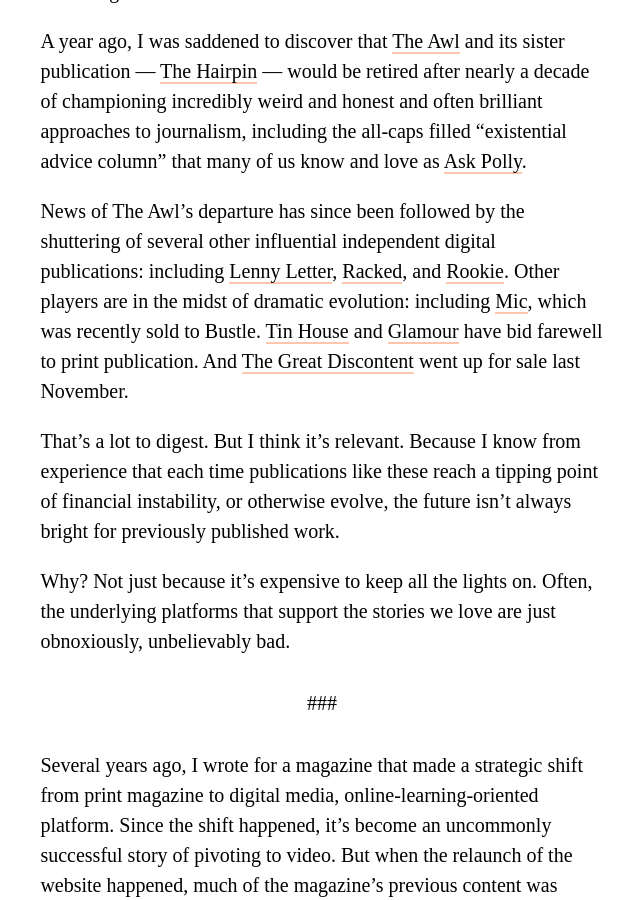
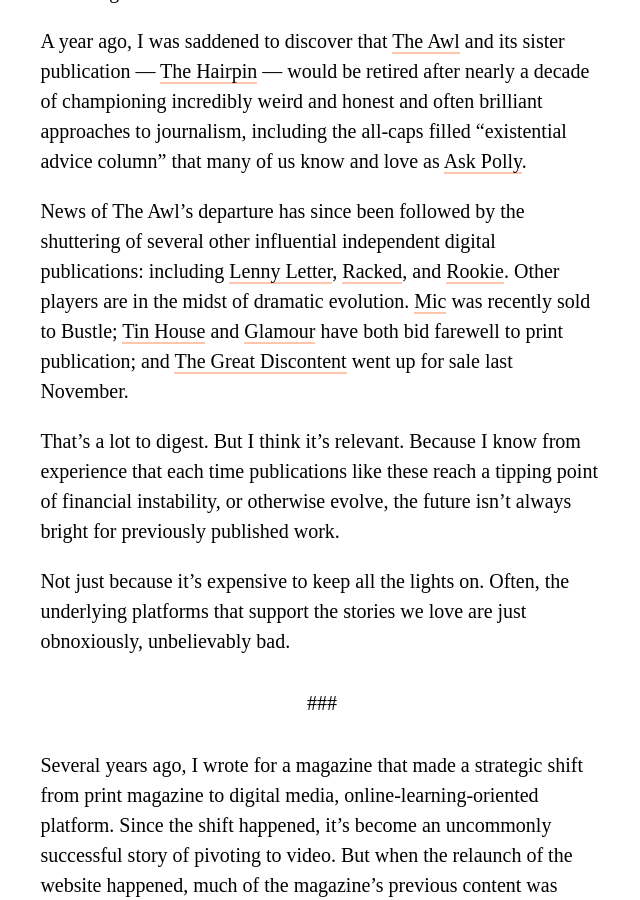
Before and after one commit to tinykite/tinykite.github.io, a Jekyll site: the page built from _posts/2019-01-12-rethinking-publishing.md, in a window 1280 px wide and 900 px high, scrolled down 792 px. Shown: the whole window, without its empty margins (318-958 px from the left). Built offline with Jekyll 4.4.1, drawn with Linux system fonts in a browser that asks for light colours; some web fonts are replaced.

Commit message:
content: reword paragraph

```diff
--- a/_posts/2019-01-12-rethinking-publishing.md
+++ b/_posts/2019-01-12-rethinking-publishing.md
@@ -11,11 +11,11 @@
 
 A year ago, I was saddened to discover that [The Awl](https://www.newyorker.com/culture/cultural-comment/the-end-of-the-awl-and-the-vanishing-of-freedom-and-fun-from-the-internet) and its sister publication — [The Hairpin](https://www.thehairpin.com/) — would be retired after nearly a decade of championing incredibly weird and honest and often brilliant approaches to journalism, including the all-caps filled “existential advice column” that many of us know and love as [Ask Polly](http://nymag.com/tags/ask-polly/).
 
-News of The Awl’s departure has since been followed by the shuttering of several other influential independent digital publications: including [Lenny Letter](https://www.adweek.com/digital/after-almost-4-years-lenny-letter-shuts-down/), [Racked](https://www.axios.com/scoop-vox-media-folds-racked-moves-it-to-vox-section-called-the-goods-1529353771-e93a3aab-fd09-488b-8fbc-d1fc11a0d908.html), and [Rookie](https://www.rookiemag.com/2018/11/editors-letter-86/). Other players are in the midst of dramatic evolution: including [Mic](https://mic.com/), which was recently sold to Bustle. [Tin House](https://tinhouse.com/on-the-closing-of-tin-house-magazine/) and [Glamour](https://www.nytimes.com/2018/11/20/business/media/glamour-magazine-ends-monthly-print-publication.html) have bid farewell to print publication. And [The Great Discontent](https://medium.com/@ryanessmaker/a-new-home-for-the-great-discontent-9070fb67601f) went up for sale last November.
+News of The Awl’s departure has since been followed by the shuttering of several other influential independent digital publications: including [Lenny Letter](https://www.adweek.com/digital/after-almost-4-years-lenny-letter-shuts-down/), [Racked](https://www.axios.com/scoop-vox-media-folds-racked-moves-it-to-vox-section-called-the-goods-1529353771-e93a3aab-fd09-488b-8fbc-d1fc11a0d908.html), and [Rookie](https://www.rookiemag.com/2018/11/editors-letter-86/). Other players are in the midst of dramatic evolution. [Mic](https://mic.com/) was recently sold to Bustle; [Tin House](https://tinhouse.com/on-the-closing-of-tin-house-magazine/) and [Glamour](https://www.nytimes.com/2018/11/20/business/media/glamour-magazine-ends-monthly-print-publication.html) have both bid farewell to print publication; and [The Great Discontent](https://medium.com/@ryanessmaker/a-new-home-for-the-great-discontent-9070fb67601f) went up for sale last November.
 
 That’s a lot to digest. But I think it’s relevant. Because I know from experience that each time publications like these reach a tipping point of financial instability, or otherwise evolve, the future isn’t always bright for previously published work.
 
-Why? Not just because it’s expensive to keep all the lights on. Often, the underlying platforms that support the stories we love are just obnoxiously, unbelievably bad.
+Not just because it’s expensive to keep all the lights on. Often, the underlying platforms that support the stories we love are just obnoxiously, unbelievably bad.
 
 ###
 {: .article__hr}
```
